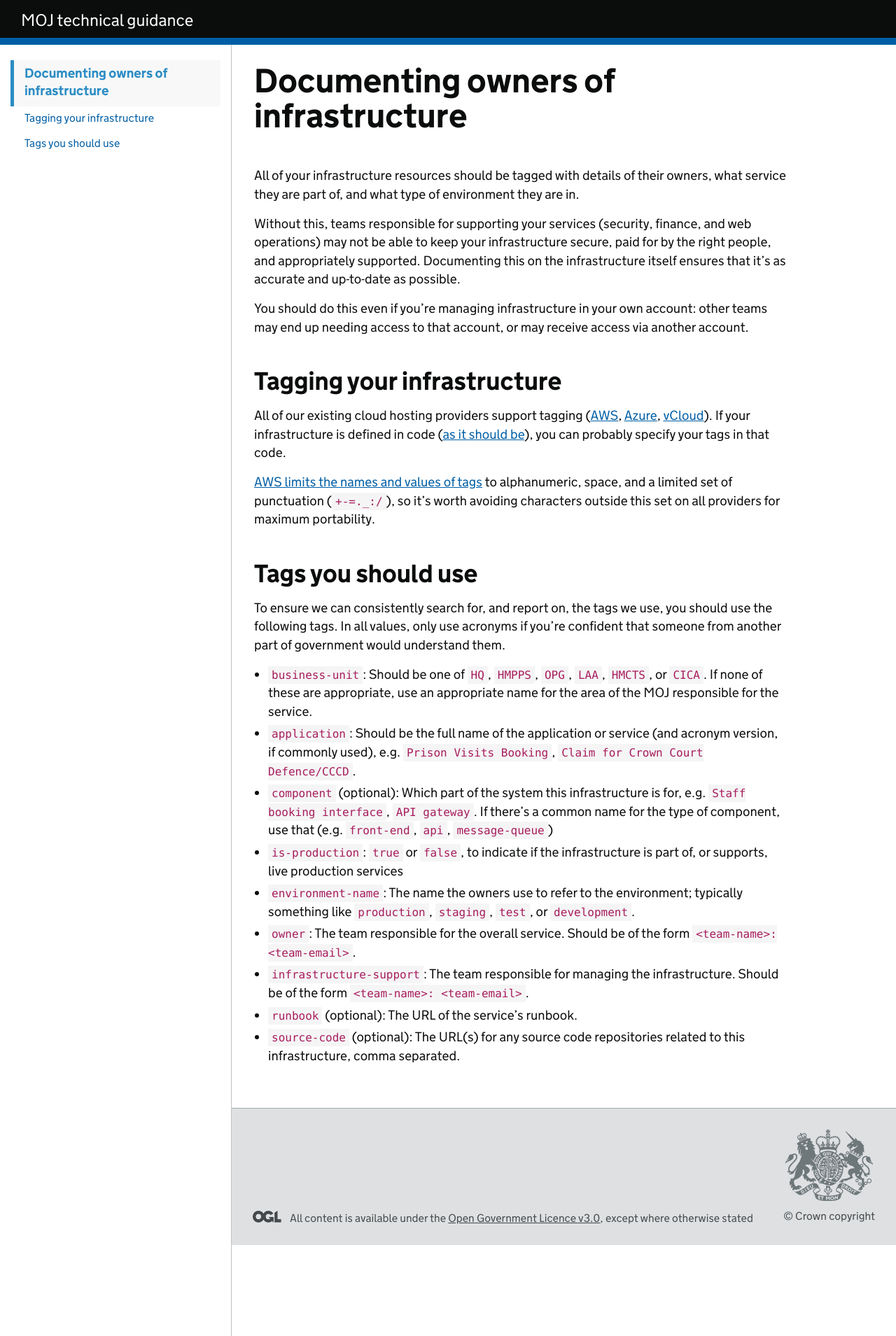
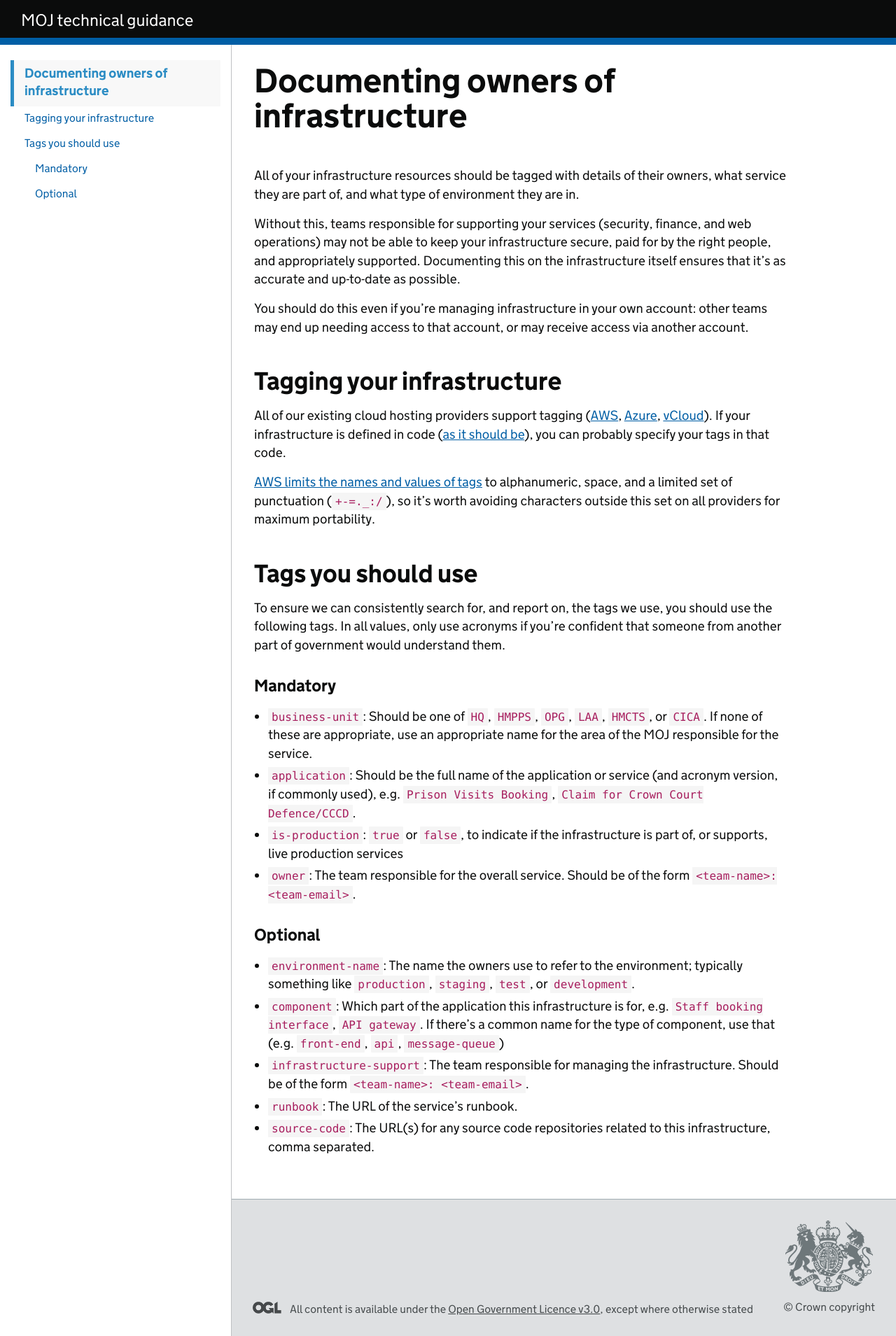
Before and after one commit to ministryofjustice/technical-guidance, a Jekyll site: the page built from standards/documenting-infrastructure-owners.md, in a window 1280 px wide. Shown: the whole page at 70% size. Built offline with Jekyll 4.4.1, drawn with Linux system fonts in a browser that asks for light colours; our own code applies the rules of GitHub Pages for plain Markdown files.

Commit message:
More clearly show which fields are mandatory
Some services are difficult to add tags to, so we should only require the
things we really care deeply about for reporting. We do still want to
encourage people to add other details, though, so we'll leave them in there.

Fixes #39

```diff
--- a/standards/documenting-infrastructure-owners.md
+++ b/standards/documenting-infrastructure-owners.md
@@ -19,12 +19,17 @@ All of our existing cloud hosting providers support tagging ([AWS](https://docs.
 
 To ensure we can consistently search for, and report on, the tags we use, you should use the following tags. In all values, only use acronyms if you're confident that someone from another part of government would understand them.
 
+### Mandatory
+
 - `business-unit`: Should be one of `HQ`, `HMPPS`, `OPG`, `LAA`, `HMCTS`, or `CICA`. If none of these are appropriate, use an appropriate name for the area of the MOJ responsible for the service.
 - `application`: Should be the full name of the application or service (and acronym version, if commonly used), e.g. `Prison Visits Booking`, `Claim for Crown Court Defence/CCCD`.
-- `component` (optional): Which part of the system this infrastructure is for, e.g. `Staff booking interface`, `API gateway`. If there's a common name for the type of component, use that (e.g. `front-end`, `api`, `message-queue`)
 - `is-production`: `true` or `false`, to indicate if the infrastructure is part of, or supports, live production services
+- `owner`: The team responsible for the overall service. Should be of the form `<team-name>: <team-email>`.
+
+### Optional
+
 - `environment-name`: The name the owners use to refer to the environment; typically something like `production`, `staging`, `test`, or `development`.
-- `owner`: The team responsible for the overall service. Should be of the form `<team-name>: <team-email>`.
+- `component`: Which part of the application this infrastructure is for, e.g. `Staff booking interface`, `API gateway`. If there's a common name for the type of component, use that (e.g. `front-end`, `api`, `message-queue`)
 - `infrastructure-support`: The team responsible for managing the infrastructure. Should be of the form `<team-name>: <team-email>`.
-- `runbook` (optional): The URL of the service's runbook.
-- `source-code` (optional): The URL(s) for any source code repositories related to this infrastructure, comma separated.
+- `runbook`: The URL of the service's runbook.
+- `source-code`: The URL(s) for any source code repositories related to this infrastructure, comma separated.
```
